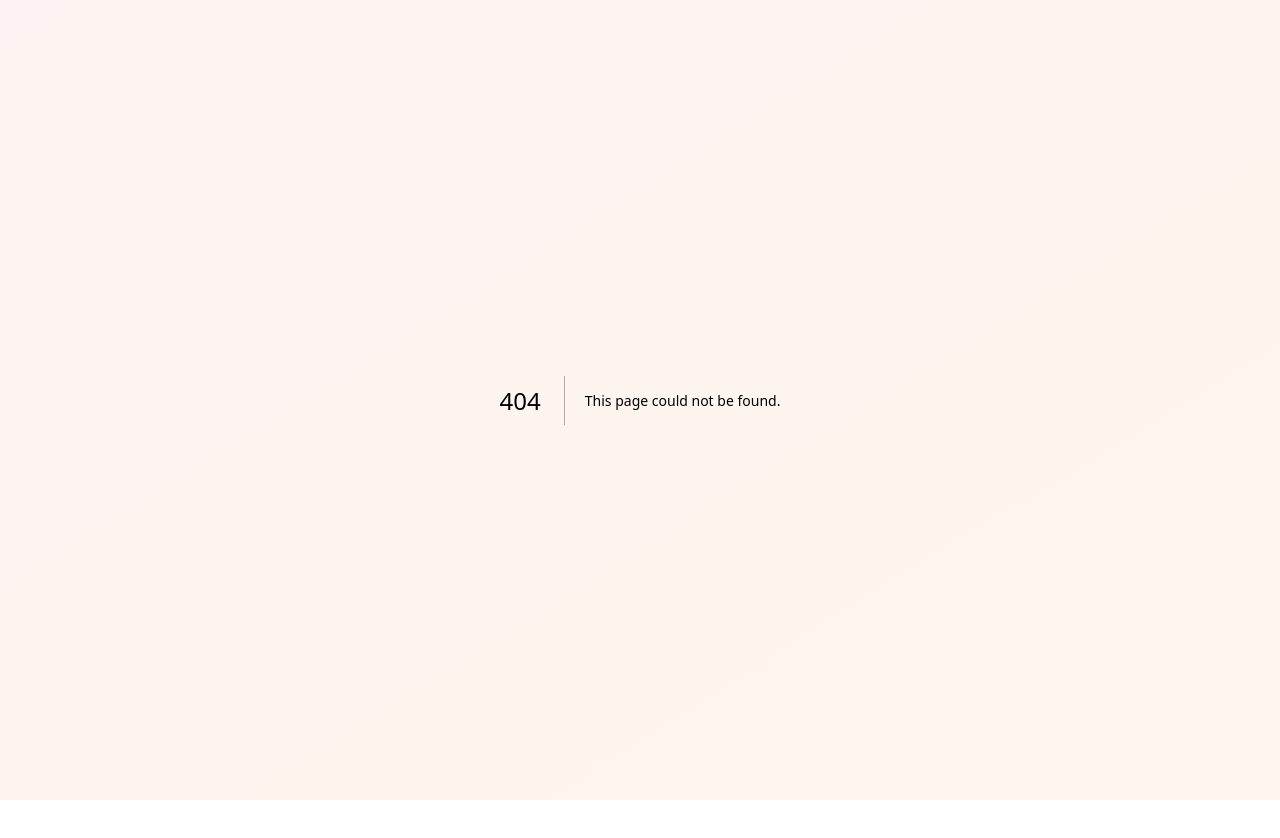
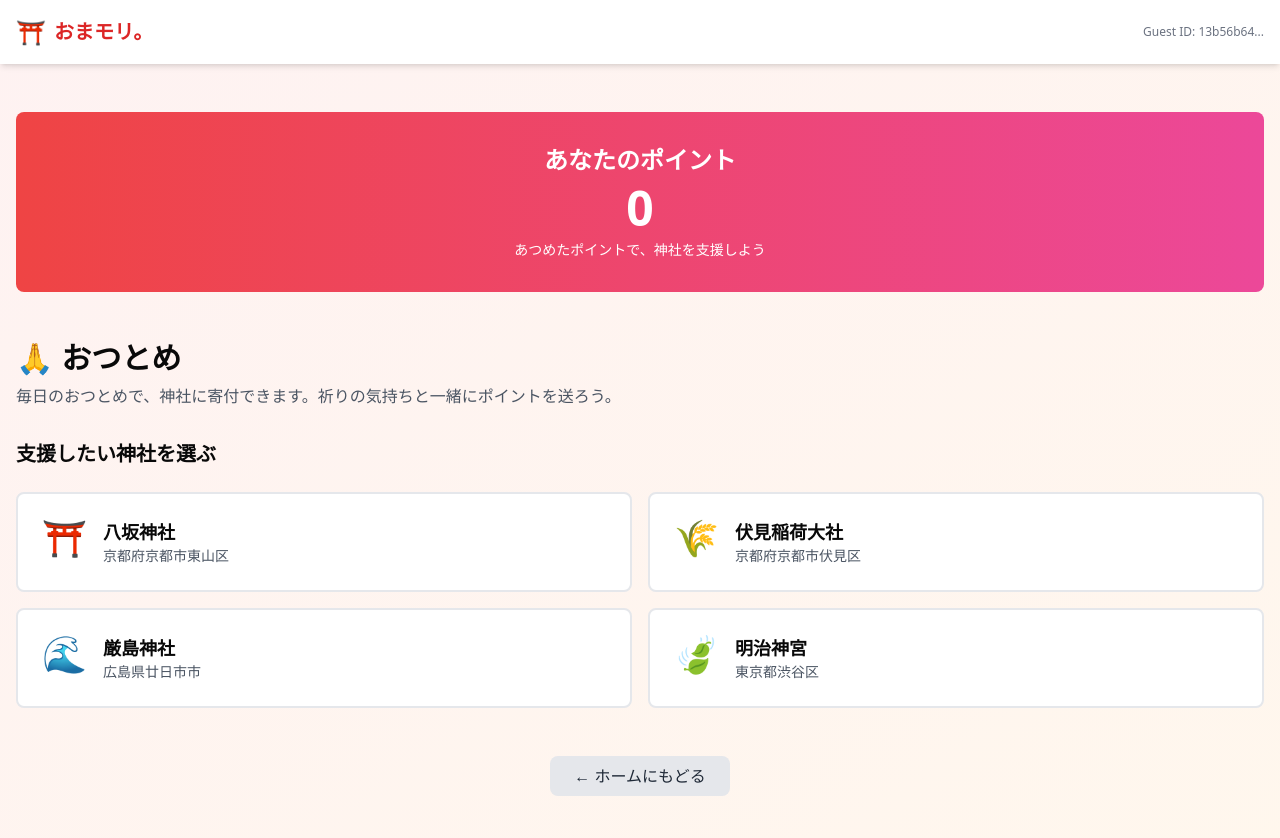
Before and after one commit to ktomoyuki0227/jinja-link, a Next.js app: page /prayer in a window 1280 px wide. Before the commit this address had no page. Shown: the top 838 px of the page. Before the commit the page ends 800 px from the top, so only its background shows below. Built offline with nearby package versions, Linux system fonts and the light colour scheme.

Commit message:
feat: add prayer/donation page and components (PrayerCard, DonationForm)

```diff
--- /dev/null
+++ b/src/app/prayer/page.tsx
@@ -0,0 +1,125 @@
+"use client";
+
+import { useState, useEffect } from "react";
+import Link from "next/link";
+import { getOrCreateGuestId } from "@/lib/utils";
+import Navigation from "@/components/Navigation";
+import PrayerCard from "@/components/prayer/PrayerCard";
+import DonationForm from "@/components/prayer/DonationForm";
+
+// ダミー神社データ
+const MOCK_SHRINES = [
+  {
+    id: "1",
+    name: "八坂神社",
+    location: "京都府京都市東山区",
+    icon: "⛩️",
+  },
+  {
+    id: "2",
+    name: "伏見稲荷大社",
+    location: "京都府京都市伏見区",
+    icon: "🌾",
+  },
+  {
+    id: "3",
+    name: "厳島神社",
+    location: "広島県廿日市市",
+    icon: "🌊",
+  },
+  {
+    id: "4",
+    name: "明治神宮",
+    location: "東京都渋谷区",
+    icon: "🍃",
+  },
+];
+
+export default function PrayerPage() {
+  const [guestId, setGuestId] = useState<string | null>(null);
+  const [selectedShrine, setSelectedShrine] = useState<string | null>(null);
+  const [totalPoints, setTotalPoints] = useState(0);
+
+  useEffect(() => {
+    const id = getOrCreateGuestId();
+    setGuestId(id);
+    // ローカルストレージからポイントを取得
+    const storedPoints = localStorage.getItem("omamori_total_points");
+    if (storedPoints) {
+      setTotalPoints(parseInt(storedPoints, 10));
+    }
+  }, []);
+
+  const handleDonation = (points: number) => {
+    const newTotal = totalPoints + points;
+    setTotalPoints(newTotal);
+    localStorage.setItem("omamori_total_points", newTotal.toString());
+  };
+
+  if (!guestId) {
+    return (
+      <div className="flex items-center justify-center min-h-screen">
+        <p>読み込み中...</p>
+      </div>
+    );
+  }
+
+  return (
+    <div className="min-h-screen">
+      <Navigation guestId={guestId} />
+
+      <div className="container mx-auto px-4 py-12">
+        {/* ポイント表示 */}
+        <div className="bg-gradient-to-r from-red-500 to-pink-500 text-white rounded-lg p-8 mb-12 text-center">
+          <h2 className="text-2xl font-bold mb-2">あなたのポイント</h2>
+          <p className="text-5xl font-bold">{totalPoints}</p>
+          <p className="text-sm mt-2">あつめたポイントで、神社を支援しよう</p>
+        </div>
+
+        <h1 className="text-3xl font-bold mb-2">🙏 おつとめ</h1>
+        <p className="text-gray-600 mb-8">
+          毎日のおつとめで、神社に寄付できます。祈りの気持ちと一緒にポイントを送ろう。
+        </p>
+
+        {/* 神社選択 */}
+        <div className="mb-12">
+          <h3 className="text-xl font-bold mb-6">支援したい神社を選ぶ</h3>
+          <div className="grid grid-cols-1 md:grid-cols-2 gap-4">
+            {MOCK_SHRINES.map((shrine) => (
+              <PrayerCard
+                key={shrine.id}
+                shrine={shrine}
+                isSelected={selectedShrine === shrine.id}
+                onSelect={() => setSelectedShrine(shrine.id)}
+              />
+            ))}
+          </div>
+        </div>
+
+        {/* 寄付フォーム */}
+        {selectedShrine && (
+          <div className="bg-white rounded-lg shadow-lg p-8 mb-12">
+            <h3 className="text-xl font-bold mb-6">
+              {MOCK_SHRINES.find((s) => s.id === selectedShrine)?.name} へ寄付
+            </h3>
+            <DonationForm
+              shrineId={selectedShrine}
+              guestId={guestId}
+              onSuccess={handleDonation}
+            />
+          </div>
+        )}
+
+        {/* もどるボタン */}
+        <div className="text-center mb-12">
+          <Link
+            href="/"
+            className="inline-block px-6 py-2 bg-gray-200 text-gray-800 rounded-lg hover:bg-gray-300"
+          >
+            ← ホームにもどる
+          </Link>
+        </div>
+      </div>
+    </div>
+  );
+}
--- /dev/null
+++ b/src/components/prayer/DonationForm.tsx
@@ -0,0 +1,114 @@
+"use client";
+
+import { useState } from "react";
+
+interface DonationFormProps {
+  shrineId: string;
+  guestId: string;
+  onSuccess: (points: number) => void;
+}
+
+export default function DonationForm({
+  shrineId,
+  guestId,
+  onSuccess,
+}: DonationFormProps) {
+  const [selectedPoints, setSelectedPoints] = useState(1);
+  const [isLoading, setIsLoading] = useState(false);
+  const [message, setMessage] = useState("");
+
+  const handleDonate = async () => {
+    setIsLoading(true);
+    setMessage("");
+
+    try {
+      // API呼び出し（現在はモック）
+      // 実装予定: /api/donation エンドポイント
+
+      // シミュレーション
+      await new Promise((resolve) => setTimeout(resolve, 1000));
+
+      // ローカルストレージに保存
+      const donations = JSON.parse(
+        localStorage.getItem("omamori_donations") || "[]"
+      );
+      donations.push({
+        id: Math.random().toString(),
+        guest_id: guestId,
+        shrine_id: shrineId,
+        point: selectedPoints,
+        timestamp: new Date().toISOString(),
+      });
+      localStorage.setItem("omamori_donations", JSON.stringify(donations));
+
+      setMessage(
+        `✨ ${selectedPoints}ポイントを寄付しました！ご支援ありがとうございます！`
+      );
+      onSuccess(selectedPoints);
+      setSelectedPoints(1);
+
+      // 2秒後にメッセージをクリア
+      setTimeout(() => setMessage(""), 2000);
+    } catch (error) {
+      setMessage("寄付に失敗しました。もう一度お試しください。");
+      console.error(error);
+    } finally {
+      setIsLoading(false);
+    }
+  };
+
+  return (
+    <div>
+      <div className="mb-6">
+        <label className="block text-lg font-bold mb-4">寄付するポイント</label>
+        <div className="grid grid-cols-4 gap-2">
+          {[1, 5, 10, 50].map((point) => (
+            <button
+              key={point}
+              onClick={() => setSelectedPoints(point)}
+              className={`py-2 px-4 rounded-lg font-bold transition-all ${
+                selectedPoints === point
+                  ? "bg-red-500 text-white"
+                  : "bg-gray-200 text-gray-800 hover:bg-gray-300"
+              }`}
+            >
+              {point}
+            </button>
+          ))}
+        </div>
+      </div>
+
+      <div className="mb-6">
+        <label className="block text-lg font-bold mb-2">カスタムポイント</label>
+        <input
+          type="number"
+          value={selectedPoints}
+          onChange={(e) => setSelectedPoints(Math.max(1, parseInt(e.target.value) || 1))}
+          min="1"
+          max="1000"
+          className="w-full px-4 py-2 border-2 border-gray-200 rounded-lg"
+        />
+      </div>
+
+      <button
+        onClick={handleDonate}
+        disabled={isLoading}
+        className="w-full py-3 bg-gradient-to-r from-red-500 to-pink-500 text-white font-bold rounded-lg hover:shadow-lg transition-all disabled:opacity-50"
+      >
+        {isLoading ? "寄付中..." : `🎁 ${selectedPoints}ポイント寄付`}
+      </button>
+
+      {message && (
+        <div
+          className={`mt-4 p-4 rounded-lg text-center font-bold ${
+            message.includes("失敗")
+              ? "bg-red-100 text-red-800"
+              : "bg-green-100 text-green-800"
+          }`}
+        >
+          {message}
+        </div>
+      )}
+    </div>
+  );
+}
--- /dev/null
+++ b/src/components/prayer/PrayerCard.tsx
@@ -0,0 +1,40 @@
+"use client";
+
+interface PrayerCardProps {
+  shrine: {
+    id: string;
+    name: string;
+    location: string;
+    icon: string;
+  };
+  isSelected: boolean;
+  onSelect: () => void;
+}
+
+export default function PrayerCard({
+  shrine,
+  isSelected,
+  onSelect,
+}: PrayerCardProps) {
+  return (
+    <div
+      onClick={onSelect}
+      className={`p-6 rounded-lg border-2 cursor-pointer transition-all ${
+        isSelected
+          ? "border-red-500 bg-red-50"
+          : "border-gray-200 bg-white hover:border-red-300"
+      }`}
+    >
+      <div className="flex items-start gap-4">
+        <div className="text-4xl">{shrine.icon}</div>
+        <div className="flex-1">
+          <h4 className="text-lg font-bold">{shrine.name}</h4>
+          <p className="text-sm text-gray-600">{shrine.location}</p>
+          {isSelected && (
+            <p className="text-sm text-red-600 font-semibold mt-2">✓ 選択済み</p>
+          )}
+        </div>
+      </div>
+    </div>
+  );
+}
```
